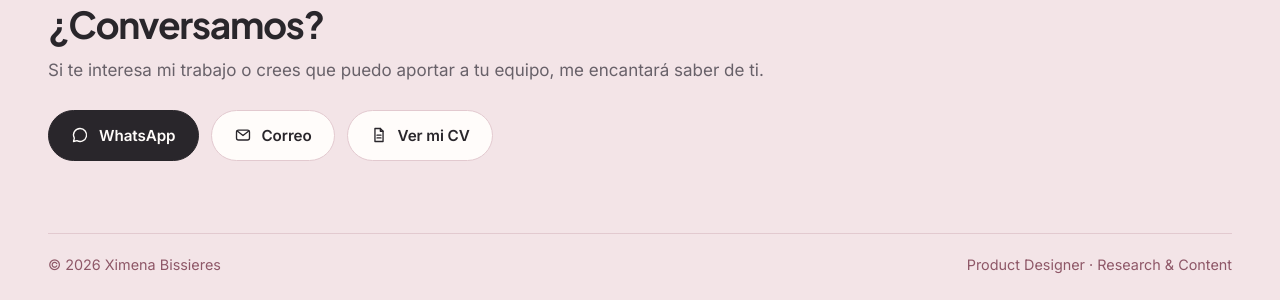
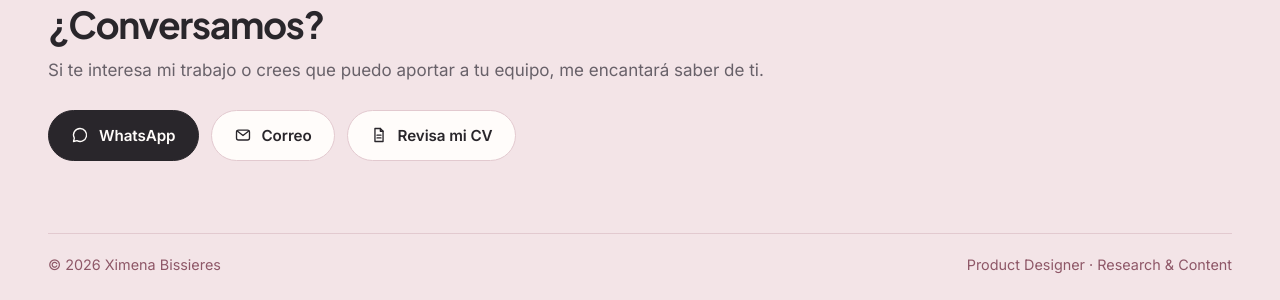
Before and after one commit to ximebissieres/Ximebissieres.github.io, a Jekyll site: the page built from index.html, in a window 1280 px wide and 900 px high, scrolled down 1409 px. Shown: the part 592-892 px from the top of the window. Built offline with Jekyll 4.4.1, drawn with Linux system fonts in a browser that asks for light colours.

Commit message:
Update home.yml

```diff
--- a/_data/home.yml
+++ b/_data/home.yml
@@ -110,7 +110,7 @@ contacto:
   # CV · botón secundario. Sube el PDF a assets/cv/ con este nombre y el botón
   # lo abrirá. Mientras no exista ese PDF, el botón usa cv_enlace_alternativo.
   # WhatsApp y Correo se ocultan solos si su dato queda vacío (""); el CV siempre se muestra.
-  boton_cv: "Ver mi CV"
+  boton_cv: "Revisa mi CV"
   cv_pdf: "/assets/cv/Ximena-Bissieres-CV.pdf"
   cv_enlace_alternativo: "https://drive.google.com/file/d/1nrHjRSnpFOwwXJnKw0vn-z2yrDg4grrt/view"
 
```
